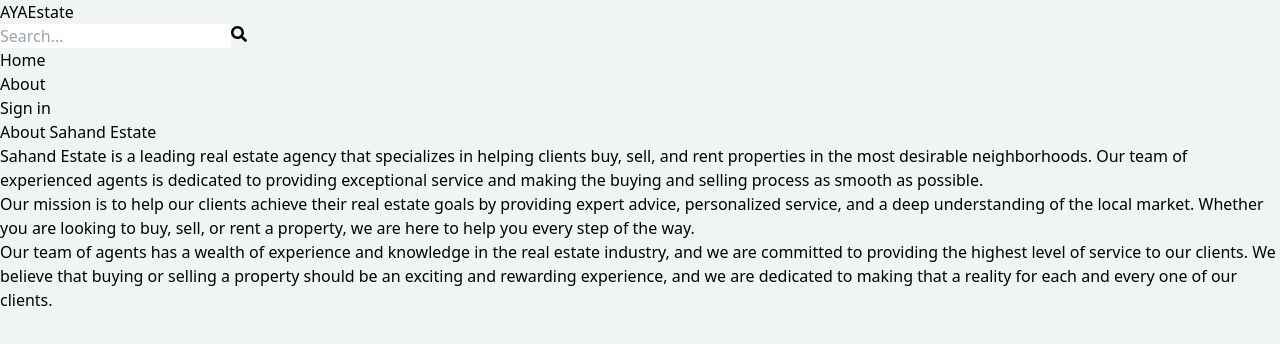
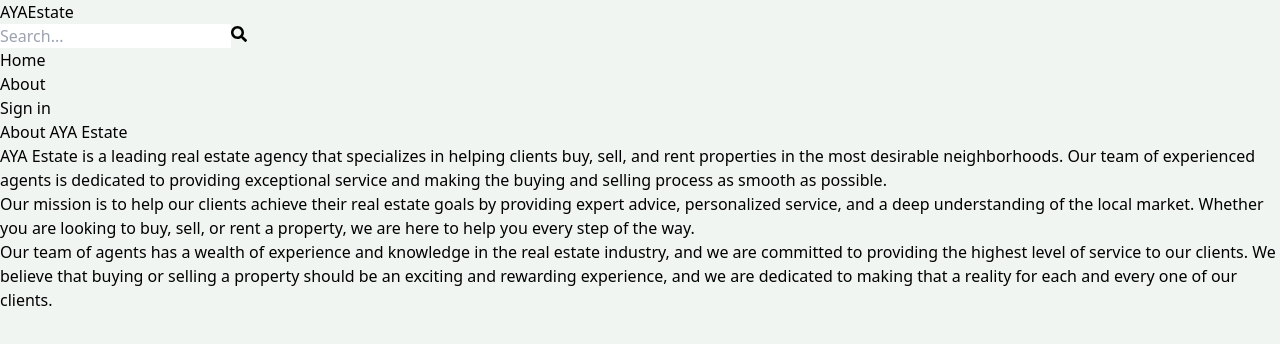
Before and after one commit to aryanv175/Real_Estate_Modern_Marketplace, a React (Vite) app in the folder client/: page /about in a window 1280 px wide. Shown: the top 344 px of the page. Built offline with nearby package versions, Linux system fonts and the light colour scheme; no server answers.

Commit message:
final updates

```diff
--- a/client/package.json
+++ b/client/package.json
@@ -18,7 +18,8 @@
     "react-redux": "^8.1.3",
     "react-router-dom": "^6.17.0",
     "redux-persist": "^6.0.0",
-    "swiper": "^10.2.0"
+    "swiper": "^10.2.0",
+    "white": "^1.0.0"
   },
   "devDependencies": {
     "@types/react": "^18.2.15",
--- a/client/src/pages/About.jsx
+++ b/client/src/pages/About.jsx
@@ -3,8 +3,8 @@ import React from 'react'
 export default function About() {
   return (
   <div className='py-20 px-4 max-w-6xl mx-auto'>
-    <h1 className='text-3xl font-bold mb-4 text-slate-800'>About Sahand Estate</h1>
-    <p className='mb-4 text-slate-700'>Sahand Estate is a leading real estate agency that specializes in helping clients buy, sell, and rent properties in the most desirable neighborhoods. Our team of experienced agents is dedicated to providing exceptional service and making the buying and selling process as smooth as possible.</p>
+    <h1 className='text-3xl font-bold mb-4 text-slate-800'>About AYA Estate</h1>
+    <p className='mb-4 text-slate-700'>AYA Estate is a leading real estate agency that specializes in helping clients buy, sell, and rent properties in the most desirable neighborhoods. Our team of experienced agents is dedicated to providing exceptional service and making the buying and selling process as smooth as possible.</p>
     <p className='mb-4 text-slate-700'>
     Our mission is to help our clients achieve their real estate goals by providing expert advice, personalized service, and a deep understanding of the local market. Whether you are looking to buy, sell, or rent a property, we are here to help you every step of the way.
     </p>
--- a/client/src/pages/Home.jsx
+++ b/client/src/pages/Home.jsx
@@ -55,7 +55,7 @@ export default function Home() {
           place with ease
         </h1>
         <div className='text-gray-400 text-xs sm:text-sm'>
-          Sahand Estate is the best place to find your next perfect place to
+          AYA Estate is the best place to find your next perfect place to
           live.
           <br />
           We have a wide range of properties for you to choose from.
--- a/package.json
+++ b/package.json
@@ -21,7 +21,7 @@
     "firebase": "10.6.0",
     "jsonwebtoken": "^9.0.2",
     "mongoose": "^8.0.1",
-    "nodemon": "^3.0.1",
+    "nodemon": "^3.0.2",
     "react-bootstrap": "^2.9.1"
   }
 }
```
Also changed, not shown: 2 other files (tests, documents, lock files or other folders).
